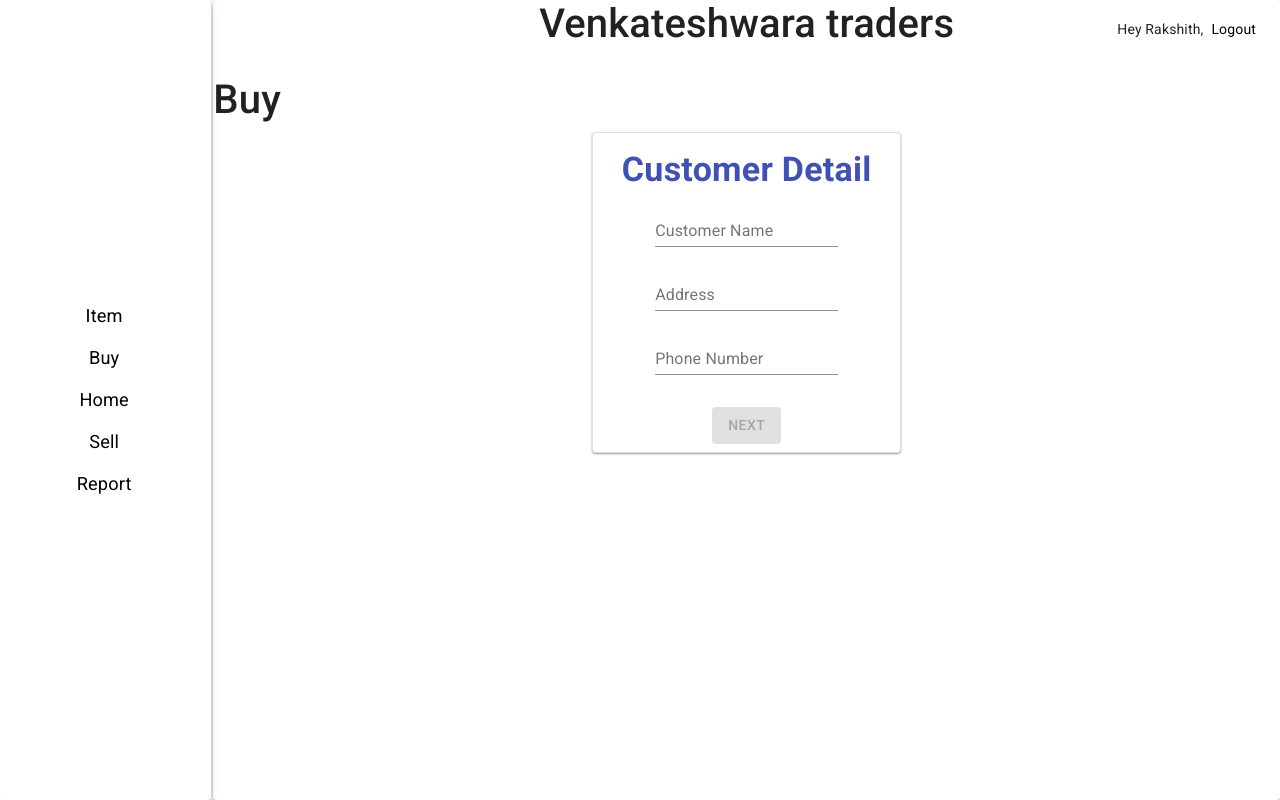
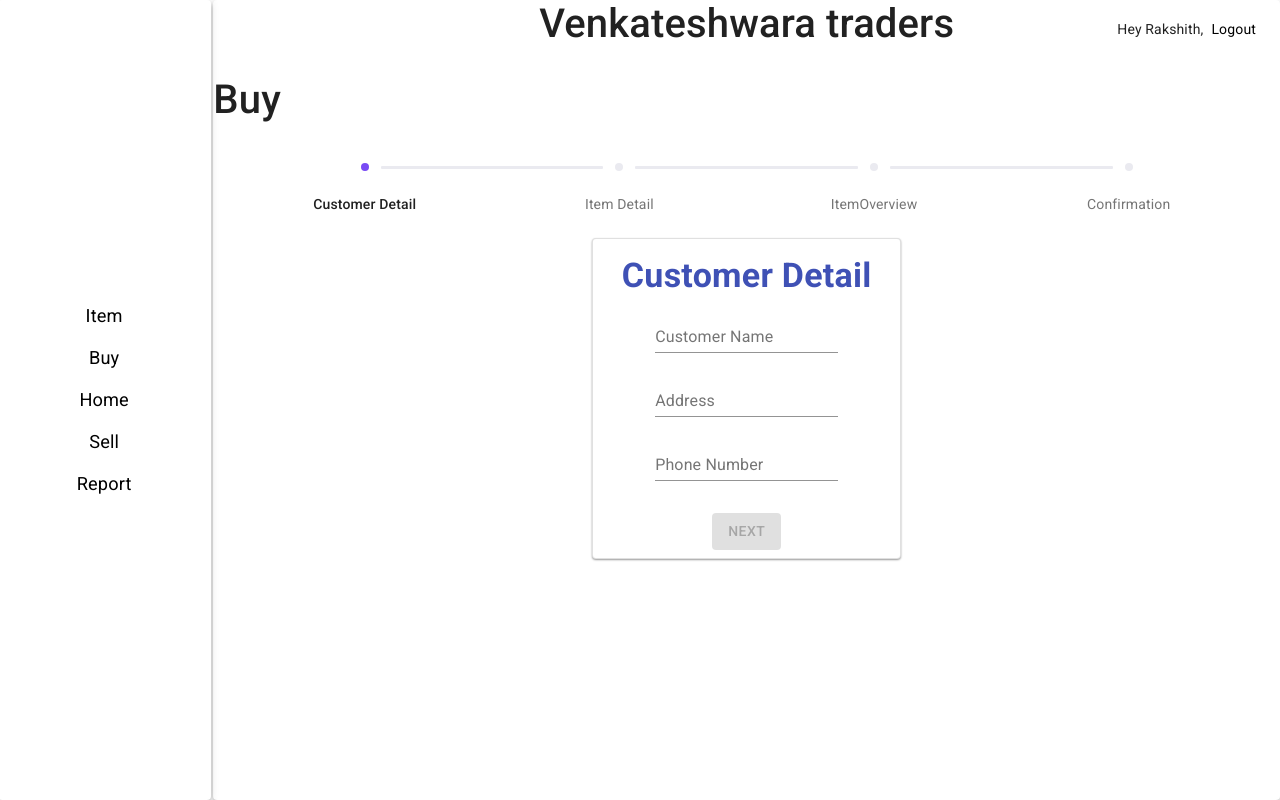
Before and after one commit to Rakgowda/nextjs, a Next.js app: page /buy in a window 1280 px wide. Built offline with nearby package versions, Linux system fonts and the light colour scheme.

Commit message:
Add files via upload

```diff
--- a/pages/buy.js
+++ b/pages/buy.js
@@ -7,6 +7,7 @@ import AddBoxIcon from '@material-ui/icons/AddBox';
 import Fab from '@material-ui/core/Fab';
 import { makeStyles } from '@material-ui/core/styles';
 import ItemOverView from "../components/ItemOverView"
+import CustomizedSteppers from "../components/Stepper"
 
 const useStyles = makeStyles((theme) => ({
     root: {
@@ -40,6 +41,8 @@ const classes = useStyles();
     const itemCountRef = useRef(0)
     const [nextItemAdd, setnextItemAdd] = useState(false)
     const [overview,setOverview] = useState(false)
+    const [stepper,setStepper] = useState(0)
+
 
     function onChangeCusDeatil(){
         debugger
@@ -67,6 +70,7 @@ const classes = useStyles();
         setcustDetail(detail)
 
         setnextCust(true)
+        setStepper(1)
     }
 
     function onClickItemPrev(){
@@ -74,6 +78,7 @@ const classes = useStyles();
          CustomerAdd.current = custDetail.add
          CustomerPhone.current = custDetail.phone
         setnextCust(false)
+        setStepper(0)
     }
     function incrementCount()
     {
@@ -192,15 +197,18 @@ const classes = useStyles();
         debugger
         setnextItemAdd(true)
         setOverview(true)
+        setStepper(2)
     }
     function onClickItemOverviewPrev(){
         setnextItemAdd(false)
         setOverview(false)
+        setStepper(1)
     }
 
     return (
         <div>
             <h1>Buy</h1>
+            <CustomizedSteppers stepper={stepper}></CustomizedSteppers>
             {nextCust?"":(
                     <div>
                     <CustomerDeatil
```
